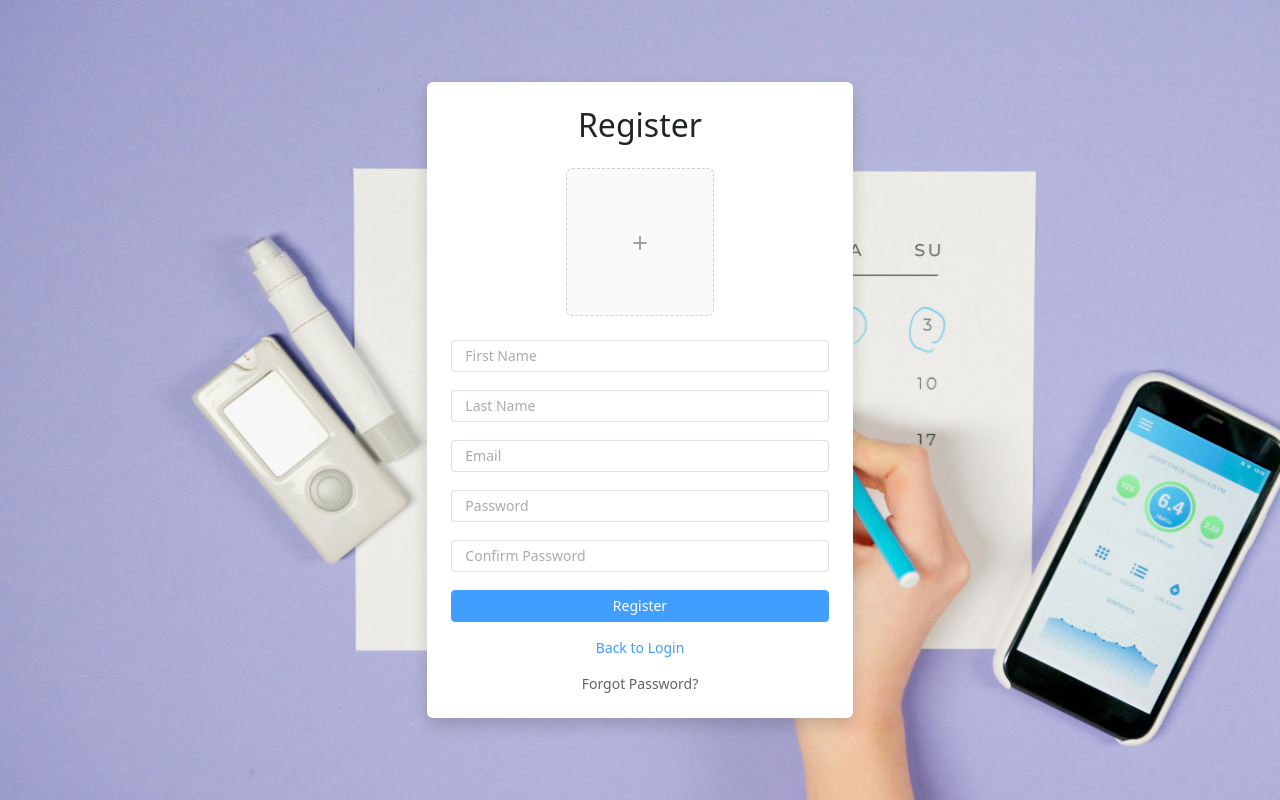
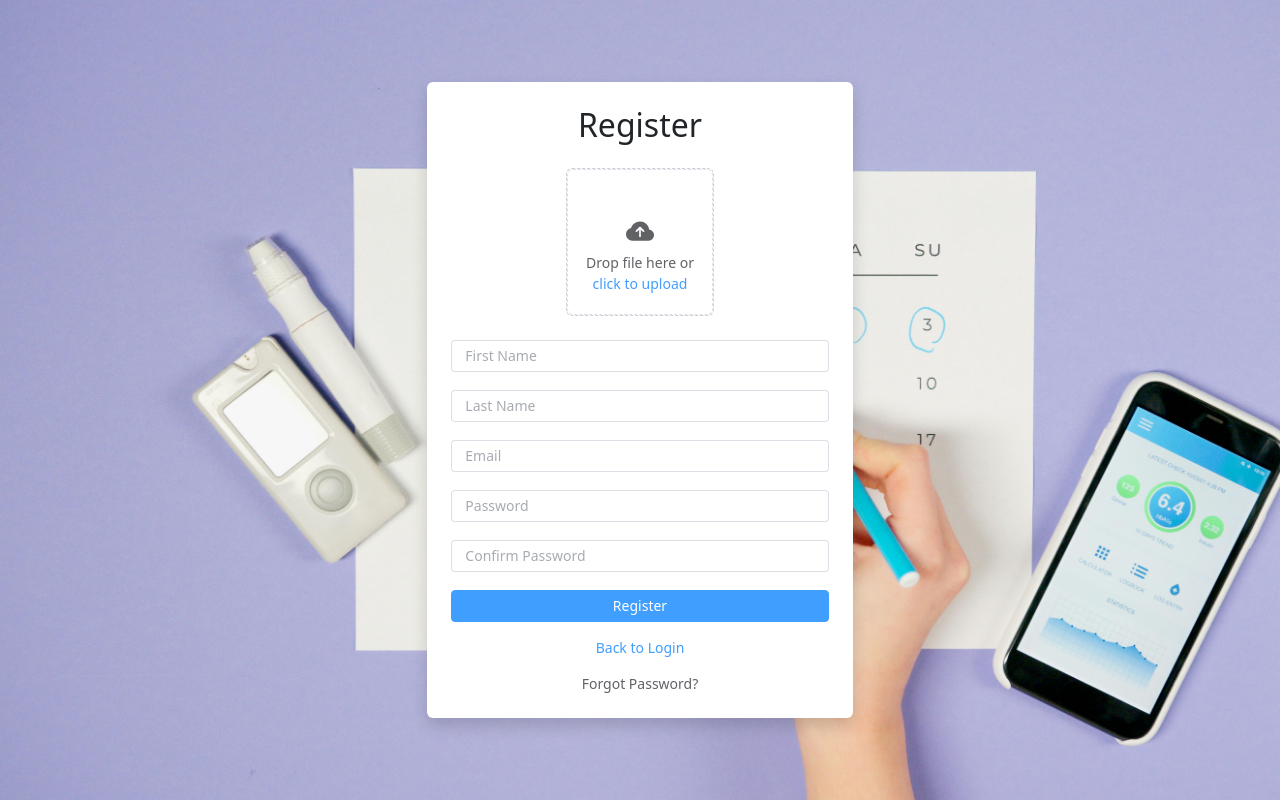
Before and after one commit to KarlDelfin/Calendar.Vue, a Vue app: page /register in a window 1280 px wide. Built offline with nearby package versions, Linux system fonts and the light colour scheme; what v-calendar would draw is missing.

Commit message:
enable drag image  register page

```diff
--- a/src/views/RegisterView.vue
+++ b/src/views/RegisterView.vue
@@ -5,6 +5,7 @@
       <el-form class="mt-4" label-position="top" @submit.prevent="register">
         <div class="d-flex justify-content-center">
           <el-upload
+            drag
             ref="uploader"
             v-model:file-list="fileList"
             action="getUploadTrigger"
@@ -19,7 +20,8 @@
             :on-exceed="onExceed"
             class="mb-4"
           >
-            <i class="bi bi-plus"></i>
+            <i class="bi bi-cloud-arrow-up-fill fs-3"></i>
+            <div class="el-upload__text">Drop file here or <em>click to upload</em></div>
           </el-upload>
         </div>
         <el-form-item>
@@ -242,4 +244,12 @@ export default {
 .el-upload el-upload--picture-card {
   display: none;
 }
+
+.el-upload-dragger {
+  height: 100%;
+}
+
+.bi-cloud-arrow-up-fill::before {
+  color: #606266;
+}
 </style>
```
